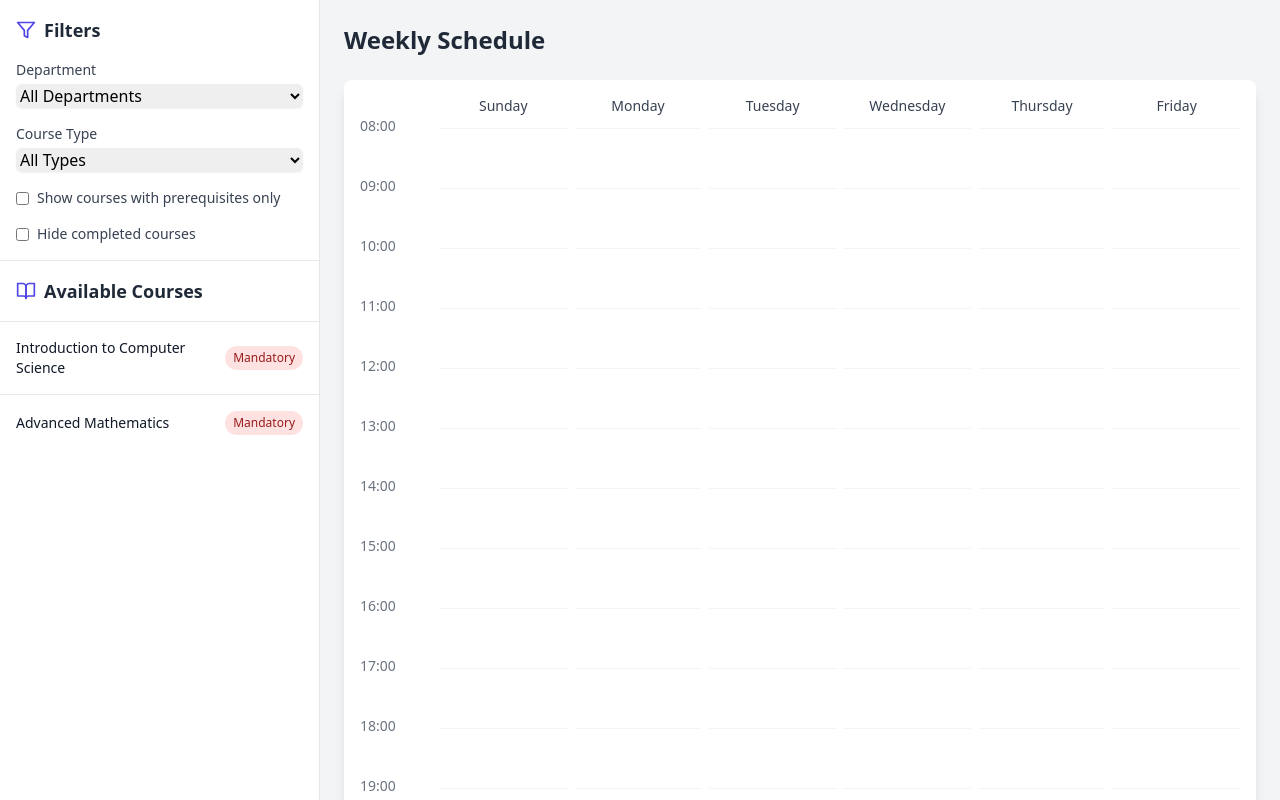
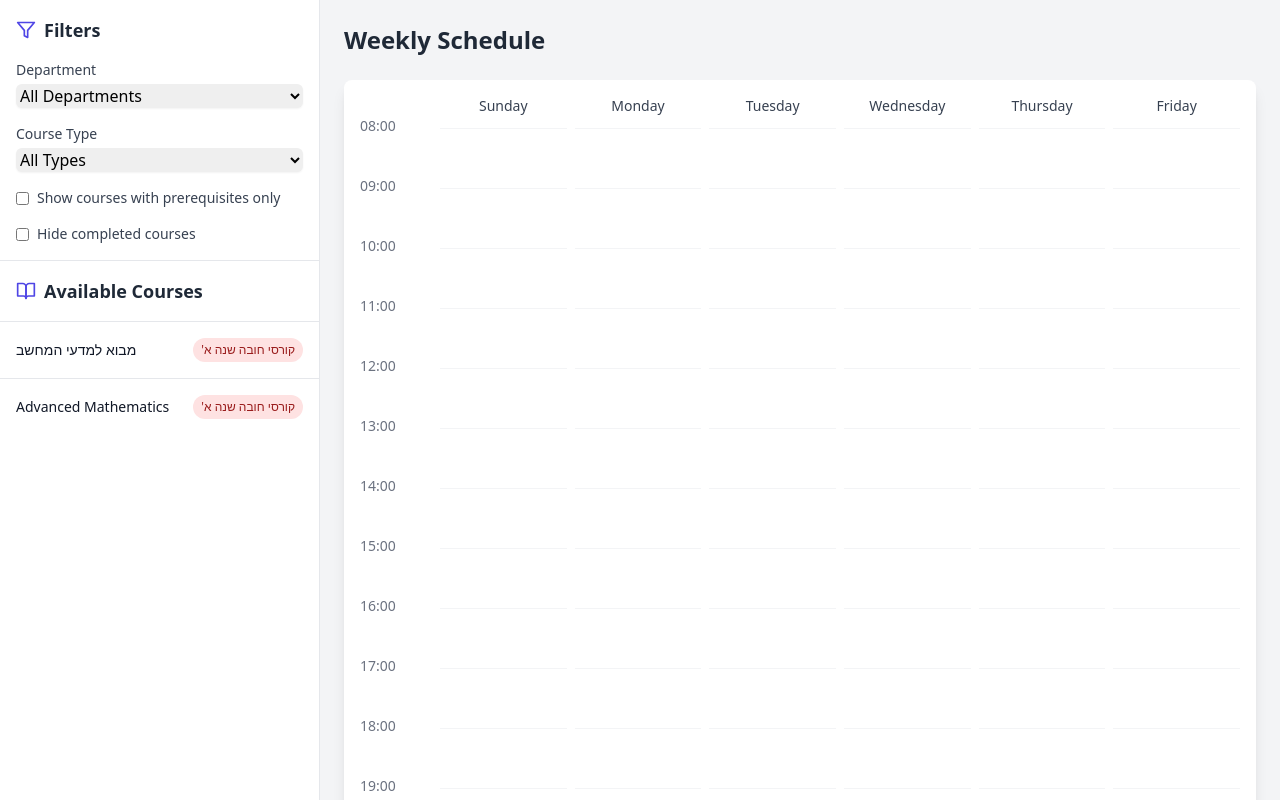
Before and after one commit to RoySegal1/Calander_V1, a React (Vite) app: page / in a window 1280 px wide. Both pictures are taken after typing "Sample", "Sample123" into the empty fields and a click on the button "Log In". Shown: the top 800 px of the page. Built offline with nearby package versions, Linux system fonts and the light colour scheme.

Commit message:
Added some real courses :)

```diff
--- a/src/App.tsx
+++ b/src/App.tsx
@@ -1,4 +1,4 @@
-import React, { useState } from 'react';
+import { useState } from 'react';
 import LoginPage from './components/LoginPage';
 import MainLayout from './components/MainLayout';
 import { AuthState } from './types';
--- a/src/components/CourseList.tsx
+++ b/src/components/CourseList.tsx
@@ -1,6 +1,5 @@
-import React from 'react';
 import { Course } from '../types';
-import { Clock, MapPin, User } from 'lucide-react';
+
 
 interface CourseListProps {
   courses: Course[];
@@ -16,14 +15,14 @@ export default function CourseList({
   selectedCourses,
 }: CourseListProps) {
   const isSelected = (course: Course) =>
-    selectedCourses.some(selected => selected.id === course.id);
+    selectedCourses.some(selected => selected.Course_Code === course.Course_Code);
 
   return (
     <div className="bg-white rounded-lg shadow-lg overflow-hidden">
       <div className="divide-y divide-gray-200">
         {courses.map(course => (
           <div
-            key={course.id}
+            key={course.Course_Code}
             className={`p-4 hover:bg-gray-50 transition-colors cursor-pointer ${
               isSelected(course) ? 'bg-indigo-50' : ''
             }`}
@@ -32,15 +31,15 @@ export default function CourseList({
             onClick={() => onCourseSelect(course)}
           >
             <div className="flex justify-between items-start mb-2">
-              <h3 className="text-lg font-medium text-gray-900">{course.name}</h3>
+              <h3 className="text-lg font-medium text-gray-900">{course.Course_Name}</h3>
               <span className={`px-2 py-1 rounded-full text-xs font-medium ${
-                course.type === 'Mandatory'
+                course.Course_Type === "'קורסי חובה שנה א"
                   ? 'bg-red-100 text-red-800'
-                  : course.type === 'English'
+                  : course.Course_Type === 'English'
                   ? 'bg-blue-100 text-blue-800'
                   : 'bg-green-100 text-green-800'
               }`}>
-                {course.type}
+                {course.Course_Type}
               </span>
             </div>
           </div>
--- a/src/components/MainLayout.tsx
+++ b/src/components/MainLayout.tsx
@@ -21,7 +21,7 @@ export default function MainLayout() {
   });
 
   const handleCourseSelect = (course: Course) => {
-    if (selectedCourses.includes(course.id)) {
+    if (selectedCourses.includes(course.Course_Code)) {
       // If course is already selected, check if it has complete group selection
       // const courseGroups = selectedGroups.find(sg => sg.courseId === course.id);
       // const hasLectureOrLecturePractice = courseGroups?.groups.some(
@@ -34,11 +34,11 @@ export default function MainLayout() {
       //   setSelectedCourses(selectedCourses.filter(id => id !== course.id));
       //   setSelectedGroups(selectedGroups.filter(sg => sg.courseId !== course.id));
       // }
-      setSelectedCourses(selectedCourses.filter(id => id !== course.id));
-      setSelectedGroups(selectedGroups.filter(sg => sg.courseId !== course.id));
+      setSelectedCourses(selectedCourses.filter(id => id !== course.Course_Code));
+      setSelectedGroups(selectedGroups.filter(sg => sg.courseId !== course.Course_Code));
     } else {
       // Add new course
-      setSelectedCourses([...selectedCourses, course.id]);
+      setSelectedCourses([...selectedCourses, course.Course_Code]);
     }
   };
 
@@ -85,7 +85,7 @@ export default function MainLayout() {
 
   const filteredCourses = mockCourses.filter(course => {
     if (filters.department && course.department !== filters.department) return false;
-    if (filters.type && course.type !== filters.type) return false;
+    if (filters.type && course.Course_Type !== filters.type) return false;
     return true;
   });
 
@@ -103,7 +103,7 @@ export default function MainLayout() {
         <div className="max-w-5xl mx-auto space-y-6">
           <h2 className="text-2xl font-semibold text-gray-800">Weekly Schedule</h2>
           <WeeklySchedule
-            selectedCourses={selectedCourses.map(id => mockCourses.find(c => c.id === id)!)}
+            selectedCourses={selectedCourses.map(id => mockCourses.find(c => c.Course_Code === id)!)}
             selectedGroups={selectedGroups}
             onGroupSelect={handleGroupSelect}
           />
--- a/src/components/Sidebar.tsx
+++ b/src/components/Sidebar.tsx
@@ -1,4 +1,3 @@
-import React from 'react';
 import { Course, CourseType } from '../types';
 import { Filter, BookOpen } from 'lucide-react';
 
@@ -15,7 +14,7 @@ interface SidebarProps {
   onFilterChange: (filters: any) => void;
 }
 
-const courseTypes: CourseType[] = ['Mandatory', 'Selection', 'English', 'General', 'Seminar', 'Final Projects'];
+const courseTypes: CourseType[] = ["'קורסי חובה שנה א", 'Selection', 'English', 'General', 'Seminar', 'Final Projects'];
 const departments = ['Computer Science', 'Mathematics', 'English'];
 
 export default function Sidebar({
@@ -107,22 +106,22 @@ export default function Sidebar({
         <div className="divide-y divide-gray-200">
           {courses.map(course => (
             <div
-              key={course.id}
+              key={course.Course_Code}
               className={`p-4 hover:bg-gray-50 transition-colors cursor-pointer ${
-                selectedCourses.includes(course.id) ? 'bg-indigo-50' : ''
+                selectedCourses.includes(course.Course_Code) ? 'bg-indigo-50' : ''
               }`}
               onClick={() => onCourseSelect(course)}
             >
               <div className="flex justify-between items-center">
-                <h3 className="text-sm font-medium text-gray-900">{course.name}</h3>
+                <h3 className="text-sm font-medium text-gray-900">{course.Course_Name}</h3>
                 <span className={`px-2 py-1 rounded-full text-xs font-medium ${
-                  course.type === 'Mandatory'
+                  course.Course_Type === "'קורסי חובה שנה א"
                     ? 'bg-red-100 text-red-800'
-                    : course.type === 'English'
+                    : course.Course_Type === 'English'
                     ? 'bg-blue-100 text-blue-800'
                     : 'bg-green-100 text-green-800'
                 }`}>
-                  {course.type}
+                  {course.Course_Type}
                 </span>
               </div>
             </div>
--- a/src/components/WeeklySchedule.tsx
+++ b/src/components/WeeklySchedule.tsx
@@ -35,9 +35,9 @@ export default function WeeklySchedule({
 
     const courseGroups = selectedGroups.find(sg => sg.courseId === courseId);
     const hasLectureOrLecturePractice = courseGroups?.groups.some(
-      g => g.lectureType === 'Lecture' || g.lectureType === 'Lecture+Practice'
+      g => g.lectureType === 0
     );
-    const hasPractice = courseGroups?.groups.some(g => g.lectureType === 'Practice');
+    const hasPractice = courseGroups?.groups.some(g => g.lectureType === 1);
     const isComplete = hasLectureOrLecturePractice && hasPractice;
 
     return {
@@ -63,7 +63,7 @@ export default function WeeklySchedule({
   };
 
   const getConflictingGroups = (dayIndex: number, startTime: string, endTime: string, courseId: string) => {
-    const course = selectedCourses.find(c => c.id === courseId);
+    const course = selectedCourses.find(c => c.Course_Code === courseId);
     if (!course) return [];
 
     return course.Groups.filter(group => {
@@ -116,22 +116,22 @@ export default function WeeklySchedule({
                   course.Groups.map(group => {
                     if (group.dayOfWeek !== dayIndex) return null;
 
-                    const conflictingGroups = getConflictingGroups(dayIndex, group.startTime, group.endTime, course.id);
+                    const conflictingGroups = getConflictingGroups(dayIndex, group.startTime, group.endTime, course.Course_Code);
                     const conflictIndex = conflictingGroups.findIndex(g => g.GroupsCode === group.GroupsCode);
-                    const isSelected = isGroupSelected(group, course.id);
+                    const isSelected = isGroupSelected(group, course.Course_Code);
 
                     return (
                       <div
-                        key={`${course.id}-${group.GroupsCode}`}
-                        style={getGroupStyle(group, course.id, isSelected, conflictingGroups.length, conflictIndex)}
-                        onClick={() => onGroupSelect(group, course.id)}
+                        key={`${course.Course_Code}-${group.GroupsCode}`}
+                        style={getGroupStyle(group, course.Course_Code, isSelected, conflictingGroups.length, conflictIndex)}
+                        onClick={() => onGroupSelect(group, course.Course_Code)}
                         className="hover:shadow-lg"
                       >
-                        <div className="font-medium">{course.name}</div>
-                        <div className="text-xs">{group.GroupsCode} - {group.lectureType}</div>
+                        <div className="font-medium">{course.Course_Name}</div>
+                        <div className="text-xs">{group.GroupsCode} - {group.lectureType == 0 ? "Lecture" : "Practice"}</div>
                         <div className="text-xs">{group.lecturer}</div>
                         <div className="text-xs">
-                          {group.building} - {group.classNumber}
+                          {group.room}
                         </div>
                       </div>
                     );
--- a/src/data/mockData.ts
+++ b/src/data/mockData.ts
@@ -2,118 +2,246 @@ import { Course, User } from '../types';
 
 export const mockCourses: Course[] = [
   {
-    id: '1',
-    name: 'Introduction to Computer Science',
-    type: 'Mandatory',
-    department: 'Computer Science',
+    Course_Type: "'קורסי חובה שנה א",
+    Course_Name: "מבוא למדעי המחשב",
+    Course_Code: "10016",
+    semester: "א",
+    department: "cs",
     prerequisites: [],
     Groups: [
         {
-        GroupsCode: 'A1',
-        lectureType: 'Lecture+Practice',
-        startTime: '09:00',
-        endTime: '11:30',
-        building: 'Engineering Building',
-        classNumber: '101',
-        lecturer: 'Dr. Smith',
-        dayOfWeek: 0,
+            GroupsCode: "251001603",
+            lectureType: 0,
+            startTime: "12:00",
+            endTime: "14:50",
+            room: "מפ\"ט תמר",
+            lecturer: "מר שלומי פיני",
+            dayOfWeek: 1
         },
         {
-        GroupsCode: 'A2',
-        lectureType: 'Lecture+Practice',
-        startTime: '13:00',
-        endTime: '15:30',
-        building: 'Engineering Building',
-        classNumber: '102',
-        lecturer: 'Dr. Smith',
-        dayOfWeek: 1,
+            GroupsCode: "251001604",
+            lectureType: 0,
+            startTime: "08:00",
+            endTime: "10:50",
+            room: "208 פיקוס",
+            lecturer: "מר שלומי פיני",
+            dayOfWeek: 1
         },
         {
-        GroupsCode: 'B1',
-        lectureType: 'Lecture',
-        startTime: '13:00',
-        endTime: '15:00',
-        building: 'Main Hall',
-        classNumber: '202',
-        lecturer: 'Dr. Johnson',
-        dayOfWeek: 2,
+            GroupsCode: "251001605",
+            lectureType: 0,
+            startTime: "08:00",
+            endTime: "10:50",
+            room: "קריה ה'5",
+            lecturer: "ד\"ר פרידין מאשה",
+            dayOfWeek: 0
         },
         {
-        GroupsCode: 'B2',
-        lectureType: 'Lecture',
-        startTime: '15:00',
-        endTime: '17:00',
-        building: 'Main Hall',
-        classNumber: '203',
-        lecturer: 'Dr. Johnson',
-        dayOfWeek: 2,
+              GroupsCode: "251001606",
+              lectureType: 0,
+              startTime: "10:00",
+              endTime: "12:50",
+              room: "קריה ז'1",
+              lecturer: "גב' כליף קרן",
+              dayOfWeek: 1
           },
           {
-        GroupsCode: 'C1',
-        lectureType: 'Practice',
-        startTime: '10:00',
-        endTime: '12:00',
-        building: 'Lab Building',
-        classNumber: '301',
-        lecturer: 'Dr. Davis',
-        dayOfWeek: 3,
+              GroupsCode: "251001608",
+              lectureType: 0,
+              startTime: "14:00",
+              endTime: "16:50",
+              room: "מפ\"ט יעד",
+              lecturer: "ד\"ר שטטר דוד",
+              dayOfWeek: 3
           },
           {
-        GroupsCode: 'C2',
-        lectureType: 'Practice',
-        startTime: '14:00',
-        endTime: '16:00',
-        building: 'Lab Building',
-        classNumber: '302',
-        lecturer: 'Dr. Davis',
-        dayOfWeek: 3,
-      },
-    ],
+              GroupsCode: "251001609",
+              lectureType: 0,
+              startTime: "13:00",
+              endTime: "15:50",
+              room: "קריה אודיטוריום",
+              lecturer: "ד\"ר שטטר דוד",
+              dayOfWeek: 1
           },
           {
-    id: '2',
-    name: 'Advanced Mathematics',
-    type: 'Mandatory',
+              GroupsCode: "251001603",
+              lectureType: 1,
+              startTime: "16:00",
+              endTime: "18:50",
+              room: "ז'2 קריה - עגלת תחשבים",
+              lecturer: "מר שלומי פיני",
+              dayOfWeek: 0
+          },
+          {
+              GroupsCode: "251001604",
+              lectureType: 1,
+              startTime: "08:00",
+              endTime: "10:50",
+              room: "קריה ה'7",
+              lecturer: "מר שלומי פיני",
+              dayOfWeek: 3
+          },
+          {
+              GroupsCode: "251001604",
+              lectureType: 1,
+              startTime: "13:00",
+              endTime: "15:50",
+              room: "055 פרונטלי בניין מעבדות",
+              lecturer: "מר שלומי פיני",
+              dayOfWeek: 0
+          },
+          {
+              GroupsCode: "251001605",
+              lectureType: 1,
+              startTime: "10:00",
+              endTime: "12:50",
+              room: "קריה ה'9",
+              lecturer: "ד\"ר פרידין מאשה",
+              dayOfWeek: 1
+          },
+          {
+              GroupsCode: "251001605",
+              lectureType: 1,
+              startTime: "08:00",
+              endTime: "10:50",
+              room: "054 פרונטלי בנין מעבדות",
+              lecturer: "ד\"ר פרידין מאשה",
+              dayOfWeek: 2
+          },
+          {
+              GroupsCode: "251001606",
+              lectureType: 1,
+              startTime: "09:00",
+              endTime: "11:50",
+              room: "054 פרונטלי בנין מעבדות",
+              lecturer: "מר כהן תום",
+              dayOfWeek: 4
+          },
+          {
+              GroupsCode: "251001606",
+              lectureType: 1,
+              startTime: "10:00",
+              endTime: "12:50",
+              room: "054 פרונטלי בנין מעבדות",
+              lecturer: "גב' כליף קרן",
+              dayOfWeek: 3
+          },
+          {
+              GroupsCode: "251001608",
+              lectureType: 1,
+              startTime: "17:00",
+              endTime: "19:50",
+              room: "קריה ה'5",
+              lecturer: "ד\"ר שטטר דוד",
+              dayOfWeek: 1
+          },
+          {
+              GroupsCode: "251001608",
+              lectureType: 1,
+              startTime: "10:00",
+              endTime: "12:50",
+              room: "מפ\"ט גפן",
+              lecturer: "ד\"ר שטטר דוד",
+              dayOfWeek: 2
+          },
+          {
+              GroupsCode: "251001609",
+              lectureType: 1,
+              startTime: "13:00",
+              endTime: "15:50",
+              room: "054 פרונטלי בנין מעבדות",
+              lecturer: "ד\"ר שטטר דוד",
+              dayOfWeek: 2
+          },
+          {
+              GroupsCode: "251001609",
+              lectureType: 1,
+              startTime: "17:00",
+              endTime: "19:50",
+              room: "עתידים 2313",
+              lecturer: "מר רוטברג ליאור",
+              dayOfWeek: 0
+          },
+          {
+              GroupsCode: "251001601",
+              lectureType: 0,
+              startTime: "19:00",
+              endTime: "21:50",
+              room: "קריה ג'6",
+              lecturer: "מר שלומי פיני",
+              dayOfWeek: 1
+          },
+          {
+              GroupsCode: "251001602",
+              lectureType: 0,
+              startTime: "17:00",
+              endTime: "19:50",
+              room: "055 פרונטלי בניין מעבדות",
+              lecturer: "מר שלומי פיני",
+              dayOfWeek: 0
+          },
+          {
+              GroupsCode: "251001601",
+              lectureType: 1,
+              startTime: "19:00",
+              endTime: "21:50",
+              room: "קריה ה'9",
+              lecturer: "מר שלומי פיני",
+              dayOfWeek: 3
+          },
+
+        {
+            GroupsCode: "251001602",
+            lectureType: 1,
+            startTime: "17:00",
+            endTime: "19:50",
+            room: "קריה ה'4",
+            lecturer: "מר שלומי פיני",
+            dayOfWeek: 4
+        }
+    ]
+  },
+  {
+    Course_Code: '2',
+    Course_Name: 'Advanced Mathematics',
+    Course_Type: "'קורסי חובה שנה א",
     department: 'Mathematics',
-    prerequisites: ['1'],
+    prerequisites: ['10016'],
+    semester: "א",
     Groups: [
       {
         GroupsCode: 'A1',
-        lectureType: 'Lecture',
+        lectureType: 0,
         startTime: '10:00',
         endTime: '12:00',
-        building: 'Science Building',
-        classNumber: '205',
+        room: 'Science Building 205',
         lecturer: 'Prof. Johnson',
         dayOfWeek: 1,
       },
       {
         GroupsCode: 'A2',
-        lectureType: 'Lecture',
+        lectureType: 0,
         startTime: '14:00',
         endTime: '16:00',
-        building: 'Science Building',
-        classNumber: '206',
+        room: 'Science Building 206',
         lecturer: 'Prof. Johnson',
         dayOfWeek: 1,
       },
       {
         GroupsCode: 'B1',
-        lectureType: 'Practice',
+        lectureType: 1,
         startTime: '14:00',
         endTime: '16:00',
-        building: 'Science Building',
-        classNumber: '205',
+        room: 'Science Building 205',
         lecturer: 'Dr. Williams',
         dayOfWeek: 3,
       },
       {
         GroupsCode: 'B2',
-        lectureType: 'Practice',
+        lectureType: 1,
         startTime: '16:00',
         endTime: '18:00',
-        building: 'Science Building',
-        classNumber: '205',
+        room: 'Science Building 205',
         lecturer: 'Dr. Williams',
         dayOfWeek: 3,
       },
```
Also changed, not shown: src/types/index.ts (+7 -7 lines). Lines whose indentation alone changed are shown as unchanged.
